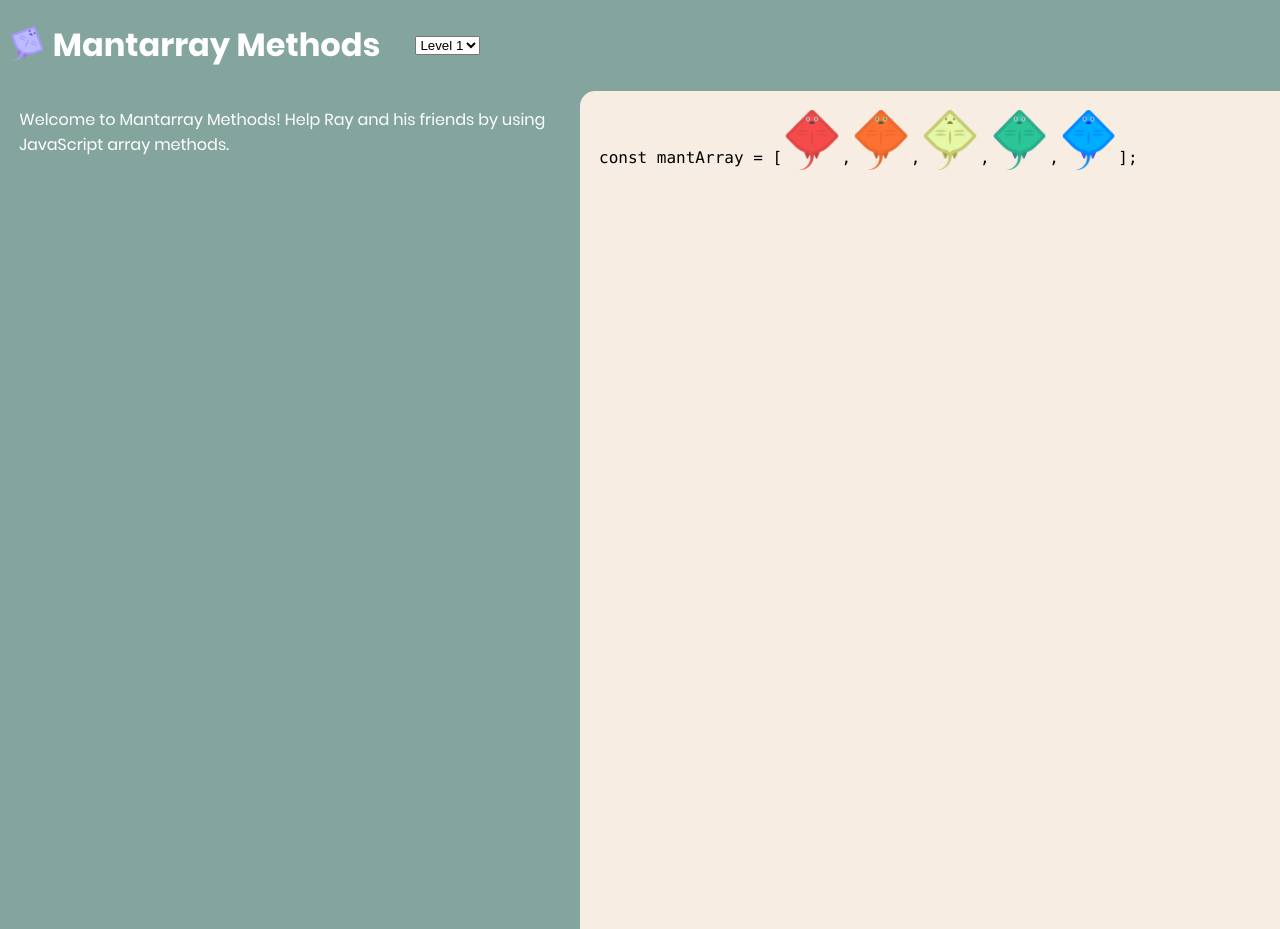
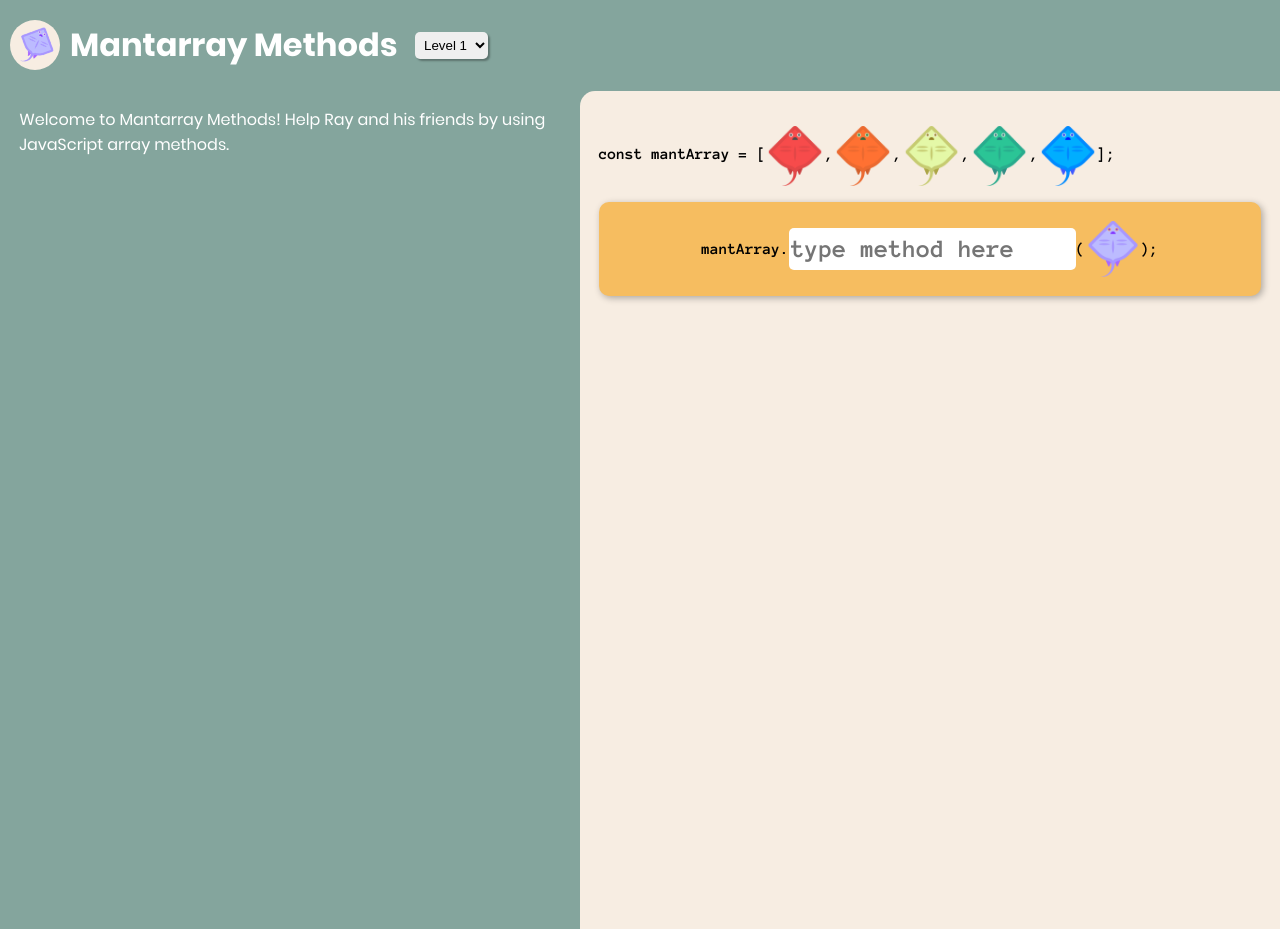
Before and after one commit to jsca-kwok/mantarray-methods, a React (Create React App) app: page / in a window 1280 px wide. Built offline with nearby package versions, Linux system fonts and the light colour scheme; a web font is replaced by a local one.

Commit message:
added global styling

```diff
--- a/src/App.js
+++ b/src/App.js
@@ -7,7 +7,7 @@ function App() {
     <BrowserRouter>
       <Switch>
         <Route path='/' exact component={Game} />
-        <Route path='/levels/:id' component={Game} />
+        <Route path='/level/:level' component={Game} />
       </Switch>
     </BrowserRouter>
   );
--- a/src/components/Header/Header.jsx
+++ b/src/components/Header/Header.jsx
@@ -3,12 +3,14 @@ import './Header.scss';
 import SelectLevel from '../SelectLevel/SelectLevel';
 import logo from '../../assets/images/purple-ray.png';
 
-const Header = () => {
+const Header = ({ newLevel }) => {
     return (
         <header className='header'>
-            <img className='header__logo' src={logo} alt='Mantarray Methods logo' />
+            <div className='header__logo-container'>
+                <img className='header__logo' src={logo} alt='Mantarray Methods logo' />
+            </div>
             <h1 className='header__heading'>Mantarray Methods</h1>
-            <SelectLevel />
+            <SelectLevel newLevel={newLevel} />
         </header>
     );
 }
--- a/src/components/Header/Header.scss
+++ b/src/components/Header/Header.scss
@@ -8,12 +8,19 @@
     @include tablet {
         justify-content: flex-start;
     }
+    &__logo-container {
+        background-color: $secondaryBackgroundColor;
+        width: 50px;
+        height: 50px;
+        border-radius: 50%;
+        margin: 10px;
+    }
     &__logo {
         height: 40px;
         padding: 0.4rem;
         transform: rotate(25deg);
     }
     &__heading {
-        margin-right: 2.2rem;
+        margin-right: 1.1rem;
     }
 }
--- a/src/components/SelectLevel/SelectLevel.jsx
+++ b/src/components/SelectLevel/SelectLevel.jsx
@@ -1,14 +1,12 @@
 import React from 'react';
 import './SelectLevel.scss';
 
-const SelectLevel = () => {
+const SelectLevel = ({ newLevel }) => {
     return (
-        <>
-            <select>
-                <option>Level 1</option>
-                <option>Level 2</option>
-            </select>
-        </>
+        <select className='select' onChange={(e) => newLevel(e)}>
+            <option className='select__option' value='1'>Level 1</option>
+            <option className='select__option' value='2'>Level 2</option>
+        </select>
     );
 }
 
--- a/src/components/SelectLevel/SelectLevel.scss
+++ b/src/components/SelectLevel/SelectLevel.scss
@@ -1 +1,8 @@
-@import '../../global-styles/styles.scss'
+@import '../../global-styles/styles.scss';
+
+.select {
+    border-radius: 5px;
+    padding: 5px;
+    border: none;
+    box-shadow: 2px 2px 2px rgba(0,0,0,0.3);
+}
--- a/src/components/Visual/Visual.jsx
+++ b/src/components/Visual/Visual.jsx
@@ -5,6 +5,7 @@ import orangeRay from '../../assets/images/orange-ray.png';
 import yellowRay from '../../assets/images/yellow-ray.png';
 import greenRay from '../../assets/images/green-ray.png';
 import blueRay from '../../assets/images/blue-ray.png';
+import purpleRay from '../../assets/images/purple-ray.png';
 
 const Visual = () => {
     const mantaImgs = [redRay, orangeRay, yellowRay, greenRay, blueRay];
@@ -12,17 +13,27 @@ const Visual = () => {
     return (
         <section className='visual'>
             {/* original array to use methods on */}
-            <code>
+            <p className='visual__code'>
                 const mantArray = [
                 {
                     mantaImgs.map((img, index) => {
+                        // conditional ensures no additional comma on the last item
                         return index < mantaImgs.length - 1 ?
-                        <><img className='visual__manta-ray' src={img} alt='manta ray' /><span>,</span></>
-                        : <><img className='visual__manta-ray' src={img} alt='manta ray' /></>
+                        <><img className='visual__manta-ray' src={img} alt='manta ray'/><span>,</span></>
+                        : <><img className='visual__manta-ray' src={img} alt='manta ray'/></>
                     })
                 }
                 ];
-            </code>
+            </p>
+            <div className='visual__input-container'>
+                <p className='visual__code'>mantArray.</p>
+                <input className='visual__code visual__code--input' placeholder={`type method here`}></input>
+                <p className='visual__code'>(</p>
+                <img className='visual__manta-ray' src={purpleRay} alt='manta ray' />
+                <p className='visual__code'>);</p>
+                <button className='visual__input-button--tablet'>Go!</button>
+            </div>
+            <button className='visual__input-button--mobile'>Go!</button>
         </section>
     );
 }
--- a/src/components/Visual/Visual.scss
+++ b/src/components/Visual/Visual.scss
@@ -12,6 +12,42 @@
     }
     &__manta-ray {
         width: 9%;
-        vertical-align: bottom;
+        vertical-align: middle;
+    }
+    &__input-container {
+        display: flex;
+        justify-content: center;
+        align-items: center;
+        background: $specialBackgroundColor;
+        padding: 1.2rem;
+        border-radius: 10px;
+        box-shadow: 2px 2px 7px rgba(0,0,0,0.3);
+    }
+    &__input-button {
+        &--mobile {
+            @include buttonStyle;
+            width: 75px;
+            margin-top: 30px;
+            @include tablet {
+                display: none;
+            }
+        }
+        &--tablet {
+        display: none;
+            @include tablet {
+                @include buttonStyle;
+                margin: 10px 0 10px 50px;
+                width: 75px;
+            }
+        }
+    }
+    &__code {
+        @include codeFont;
+        &--input {
+            font-size: 1.6rem;
+            height: 40px;
+            border-radius: 5px;
+            border: none;
+        }
     }
 }
--- a/src/global-styles/partials/_mixins.scss
+++ b/src/global-styles/partials/_mixins.scss
@@ -9,3 +9,20 @@
         @content;
     }
 }
+
+// fonts
+@mixin codeFont {
+    font-family: 'Anonymous Pro';
+    font-weight: bold;
+}
+
+// button
+@mixin buttonStyle {
+    background-color: $mainButtonColor;
+    border-radius: 5px;
+    color: $mainFontColor;
+    font-weight: bold;
+    font-size: 1.2rem;
+    border: none;
+    box-shadow: 2px 2px 2px rgba(0,0,0,0.6);
+}
--- a/src/global-styles/partials/_variables.scss
+++ b/src/global-styles/partials/_variables.scss
@@ -7,8 +7,13 @@ $desktopWidth: 1200px;
 
 $mainBackgroundColor: #84A59D;
 $secondaryBackgroundColor: #F7EDE2;
+$specialBackgroundColor: #F6BD60;
 
 // font colors
 
 $mainFontColor: white;
 $secondaryFontColor: black;
+
+// button colors
+
+$mainButtonColor: #F28482;
--- a/src/pages/Game/Game.jsx
+++ b/src/pages/Game/Game.jsx
@@ -1,16 +1,21 @@
-import React, { useState } from 'react';
+import React from 'react';
 import './Game.scss';
 import Header from '../../components/Header/Header';
 import Visual from '../../components/Visual/Visual';
 import Instruction from '../../components/Instruction/Instruction';
 
-const Game = () => {
+class Game extends React.Component {
 
-    const [level, setLevel] = useState(1);
+    // function to route to new page, passed down to SelectLevel.jsx for onChange
+    newLevel = (e) => {
+        this.props.history.push(`/level/${e.target.value}`);
+    }
+
+    render() {
 
         return (
             <>
-        <Header />
+            <Header newLevel={this.newLevel} />
             <main className='main'>
                 <Visual className='main__visual' />
                 <Instruction className='main__instruction' />
@@ -18,5 +23,6 @@ const Game = () => {
             </>
         );
     }
+}
 
 export default Game;
```
Lines whose indentation alone changed are shown as unchanged.
